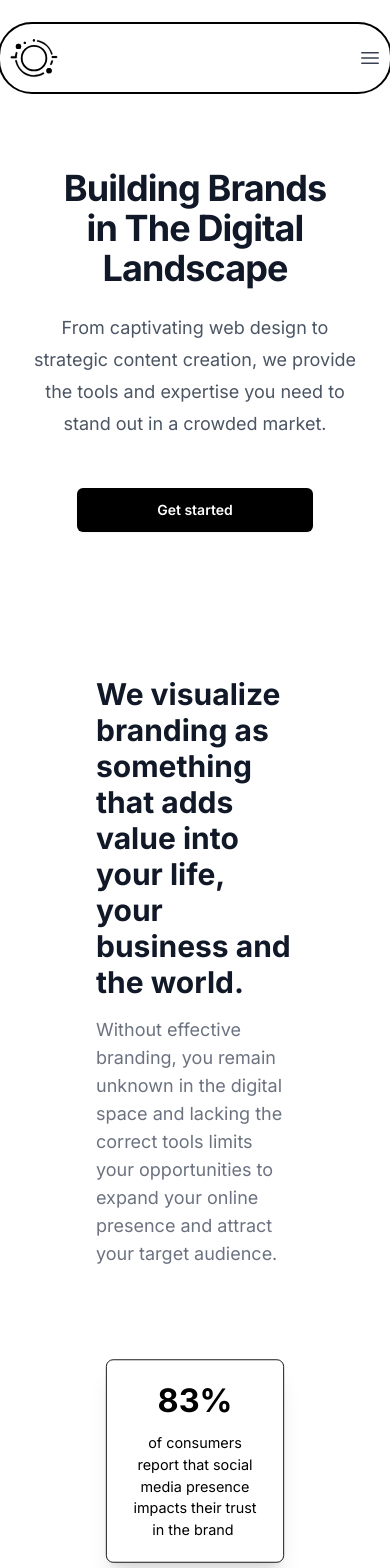
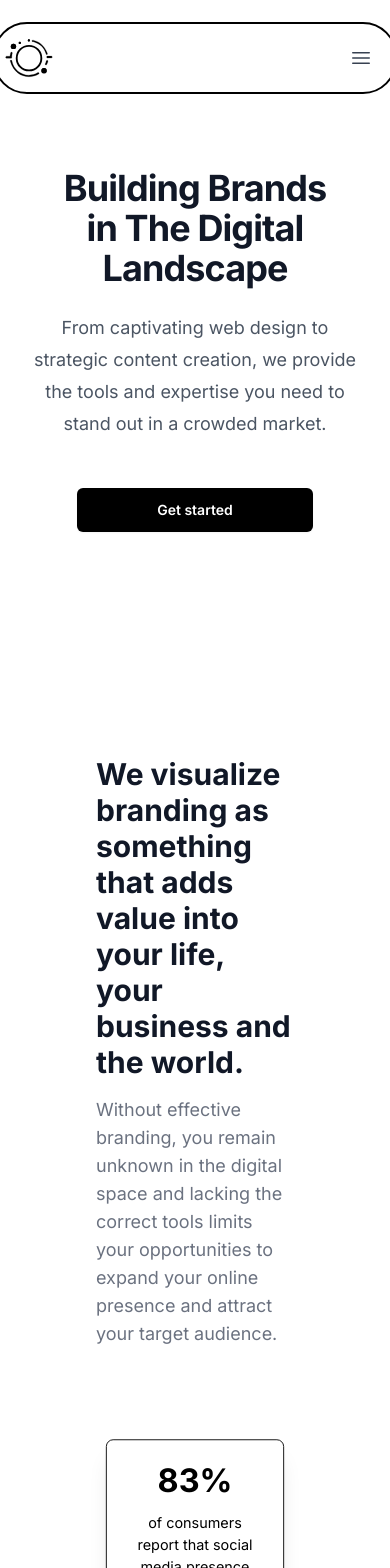
Before and after one commit to marxzzxx/brandflow, a Next.js app in the folder my-app/: page / in a window 390 px wide. Shown: the top 1568 px of the page. Built offline with nearby package versions, Linux system fonts and the light colour scheme.

Commit message:
Slight changes to the nav linking display

```diff
--- a/my-app/app/homepage/hero.tsx
+++ b/my-app/app/homepage/hero.tsx
@@ -14,10 +14,10 @@ export default function Hero() {
 
   return (
     <div className="bg-white">
-      <header className="fixed top-0 left-1/2 transform -translate-x-1/2 mt-6 z-50 w-full max-w-4xl bg-white/70 backdrop-blur rounded-[32px] outline outline-black outline-2 lg:w-[600px] lg:max-w-4xl">
+      <header className="fixed top-0 left-1/2 transform -translate-x-1/2 mt-6 z-50 sm:w-full w-[400px] max-w-4xl bg-white/70 backdrop-blur rounded-[32px] outline outline-black outline-2 lg:w-[600px] lg:max-w-4xl">
         <nav aria-label="Global" className="flex justify-between items-center p-2 sm:p-4 lg:px-8">
           <div className="flex lg:flex-1">
-            <a href="/" className="-m-1.5 p-1">
+            <a href="/" className="-m-1.5 p-1 ">
               <span className="sr-only">Your Company</span>
               <img alt="brandflow logo" src="/brandflow_black.svg" className="h-14 w-auto" />
             </a>
@@ -26,7 +26,7 @@ export default function Hero() {
             <button
               type="button"
               onClick={() => setMobileMenuOpen(true)}
-              className="-m-2.5 inline-flex items-center justify-center rounded-md p-2.5 text-gray-700"
+              className="-m-2.5 -ml-12 inline-flex items-center justify-center rounded-md p-2.5 text-gray-700"
             >
               <span className="sr-only">Open main menu</span>
               <Bars3Icon aria-hidden="true" className="h-6 w-6" />
--- a/my-app/app/homepage/stats.tsx
+++ b/my-app/app/homepage/stats.tsx
@@ -21,7 +21,8 @@ const StatsSection: React.FC = () => {
   }, []);
 
   return (
-    <section id="about-section" className="px-4 py-8 md:px-8 lg:px-16 bg-white">
+    <div id="about-section" >
+      <section className="px-4 py-8 pt-28 md:px-8 lg:px-16 bg-white">
         {/* Header Section */}
         <div className="text-left max-w-2xl mx-left mb-20 px-20">
           <h2 className="text-3xl md:text-4xl font-bold mb-4 text-gray-900">
@@ -69,6 +70,7 @@ const StatsSection: React.FC = () => {
           </div>
         </div>
       </section>
+    </div>
   );
 };
 
```
Lines whose indentation alone changed are shown as unchanged.
